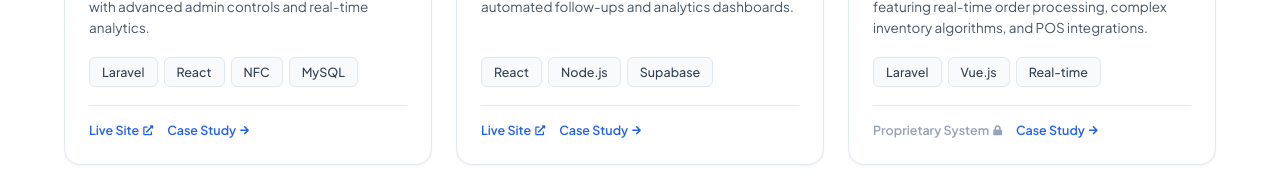
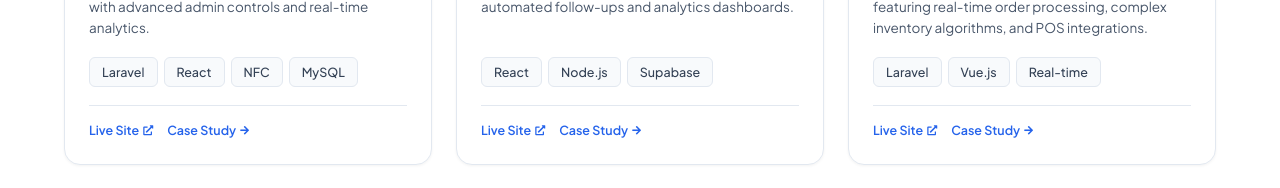
Before and after one commit to salim-hosen/salim-hosen.github.io, a website: page index.html in a window 1280 px wide. Shown: the part 3040-3228 px from the top of the page. Drawn offline with Linux system fonts and the light colour scheme.

Commit message:
fix: update PickGo link in portfolio to point to live site

```diff
--- a/index.html
+++ b/index.html
@@ -605,9 +605,9 @@
             <span class="hero-pill">Real-time</span>
           </div>
           <div class="project-box-links">
-            <a href="#projects" class="disabled-link" title="Proprietary / Offline">
-              <span>Proprietary System</span>
-              <i class="fas fa-lock" style="font-size: 10px;"></i>
+            <a href="https://pickgo.com" target="_blank" rel="noopener noreferrer">
+              <span>Live Site</span>
+              <i class="fas fa-external-link-alt" style="font-size: 10px;"></i>
             </a>
             <a href="case-study-pickgo.html">
               <span>Case Study</span>
```
